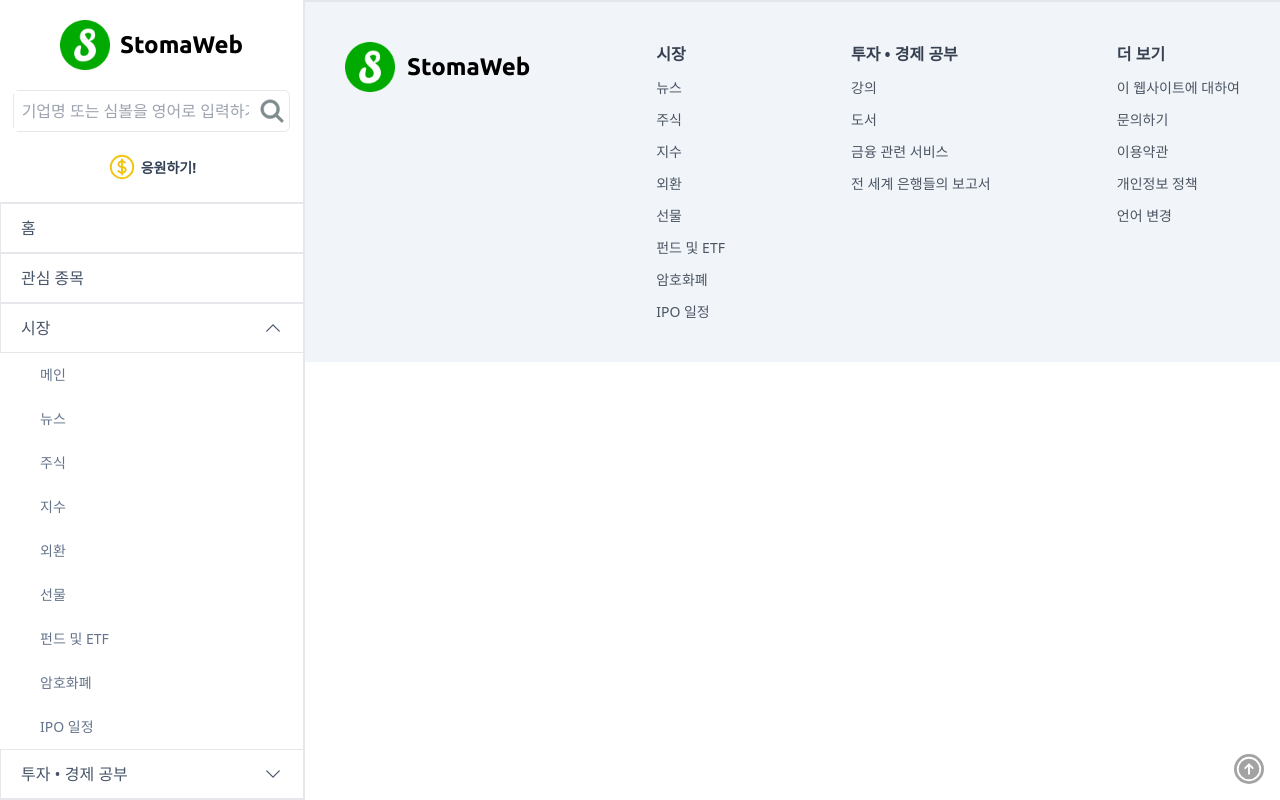
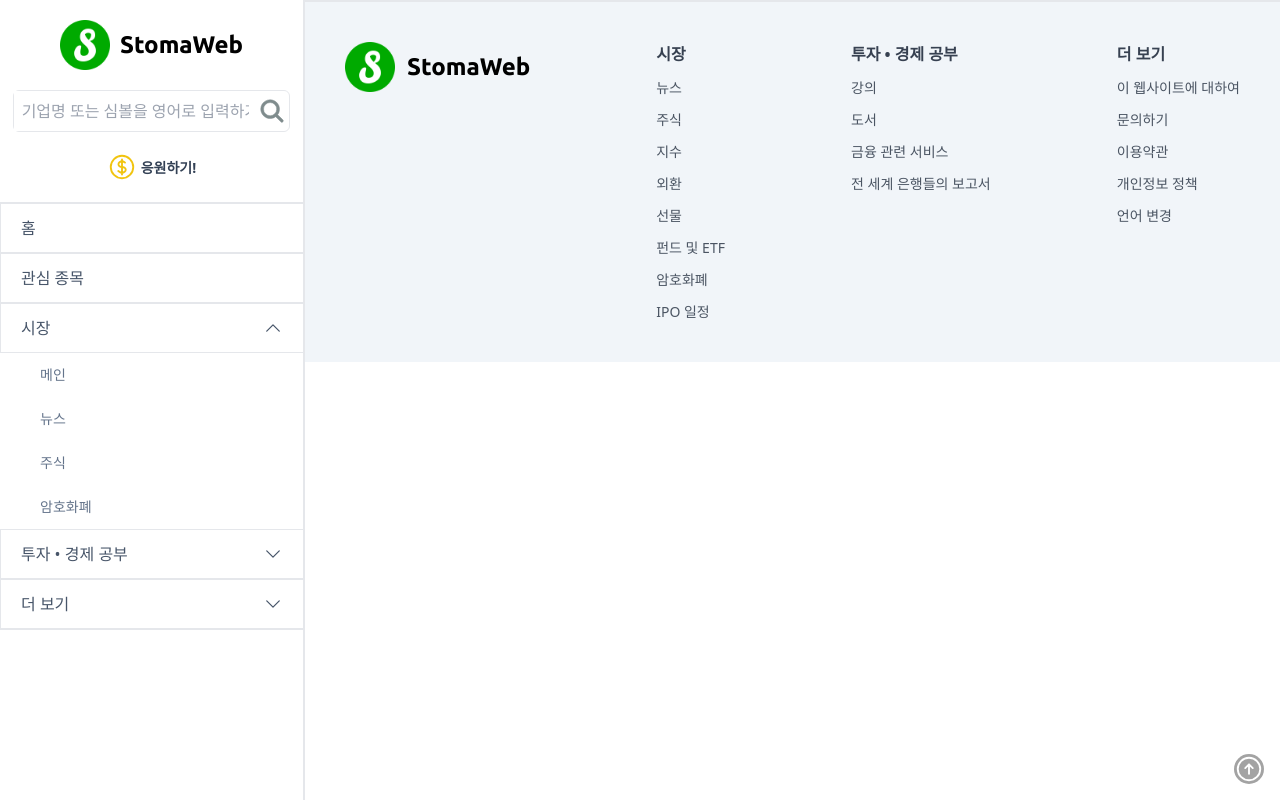
Before and after one commit to devkmins/StomaWeb, a Next.js app: page / in a window 1280 px wide. Both pictures are taken after a click on the item "시장". Built offline with nearby package versions, Linux system fonts and the light colour scheme.

Commit message:
remove: 개발하지 못하는 시장 페이지의 하위 페이지들의 href, label 제거

```diff
--- a/src/components/global/SideBar/SideBarSubItem.tsx
+++ b/src/components/global/SideBar/SideBarSubItem.tsx
@@ -9,12 +9,7 @@ export default function SideBarSubItem({ itemName }: SideBarSubItemProp) {
     { href: "/markets", label: "메인" },
     { href: "/markets/news", label: "뉴스" },
     { href: "/markets/stocks", label: "주식" },
-    { href: "/markets/indices", label: "지수" },
-    { href: "/markets/currencies", label: "외환" },
-    { href: "/markets/futures", label: "선물" },
-    { href: "/markets/funds-etfs", label: "펀드 및 ETF" },
     { href: "/markets/cryptocurrencies", label: "암호화폐" },
-    { href: "/markets/ipo-calendar", label: "IPO 일정" },
   ];
 
   const financeEducationMenuItems = [
```
